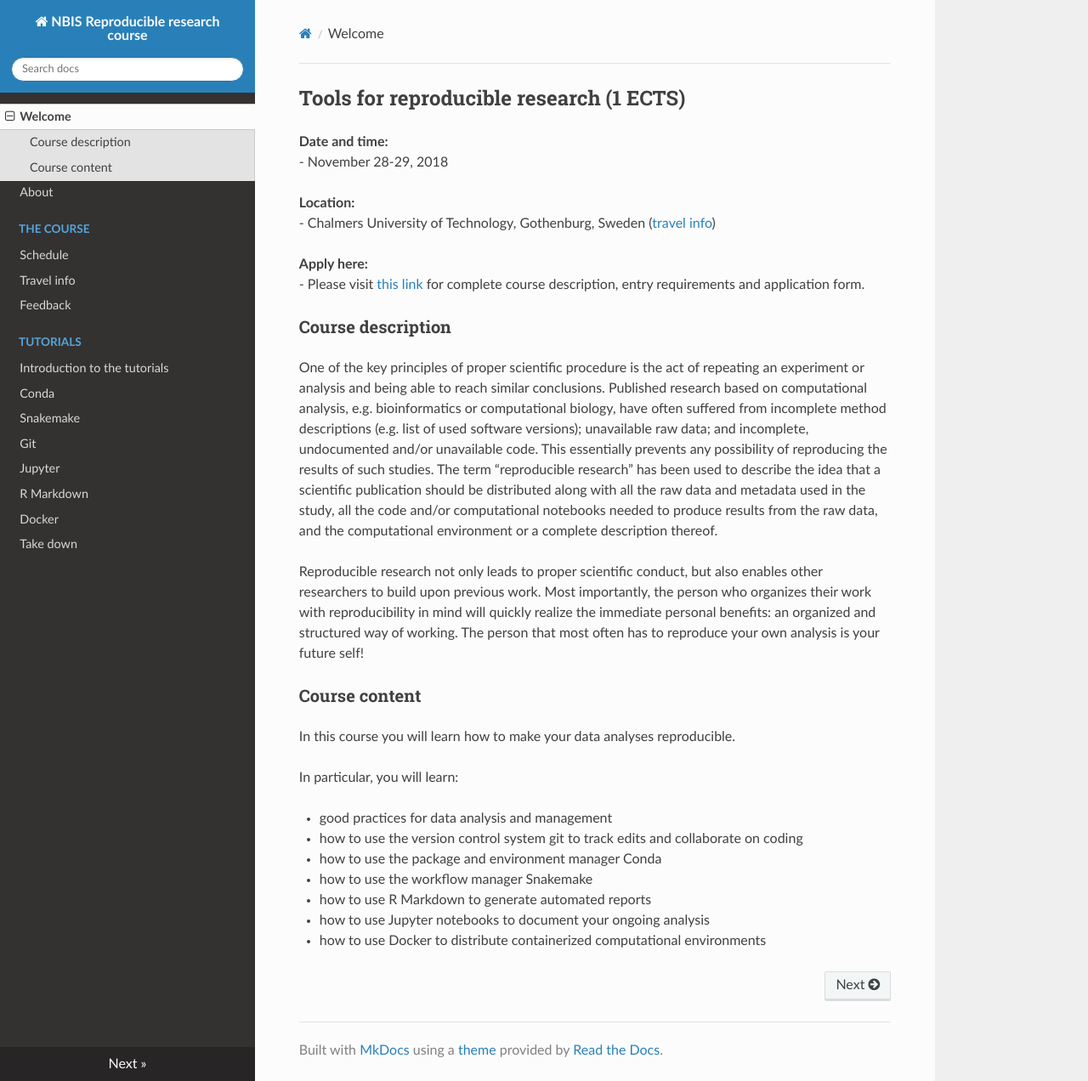
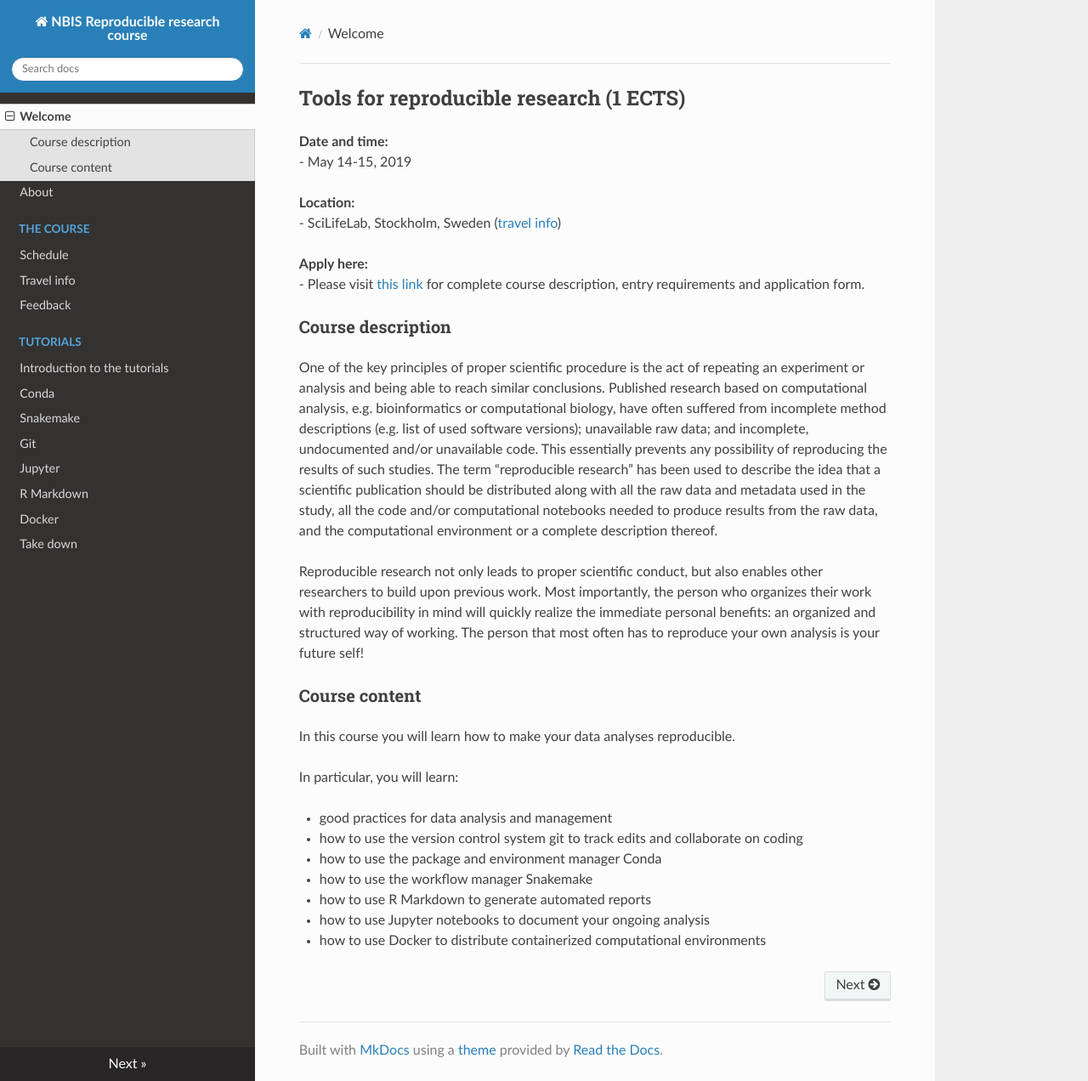
Before and after one commit to NBISweden/workshop-reproducible-research, an MkDocs documentation site: the page built from docs/index.md, in a window 1280 px wide and 1272 px high. Shown: the whole window at 85% size. Built offline with MkDocs 1.6.1, drawn with Linux system fonts in a browser that asks for light colours; nearby versions of some CDN libraries; old or Windows-style settings are respelled for this version of MkDocs.

Commit message:
update dates and location

```diff
--- a/docs/index.md
+++ b/docs/index.md
@@ -3,10 +3,10 @@
 ## Tools for reproducible research (1 ECTS)
 
 **Date and time:**
-- November 28-29, 2018
+- May 14-15, 2019
 
 **Location:**
-- Chalmers University of Technology, Gothenburg, Sweden ([travel info](travel.md))
+- SciLifeLab, Stockholm, Sweden ([travel info](travel.md))
 
 **Apply here:**
 - Please visit [this link](https://www.scilifelab.se/events/tools-for-reproducible-research/) for complete course description, entry requirements and application form.
```
